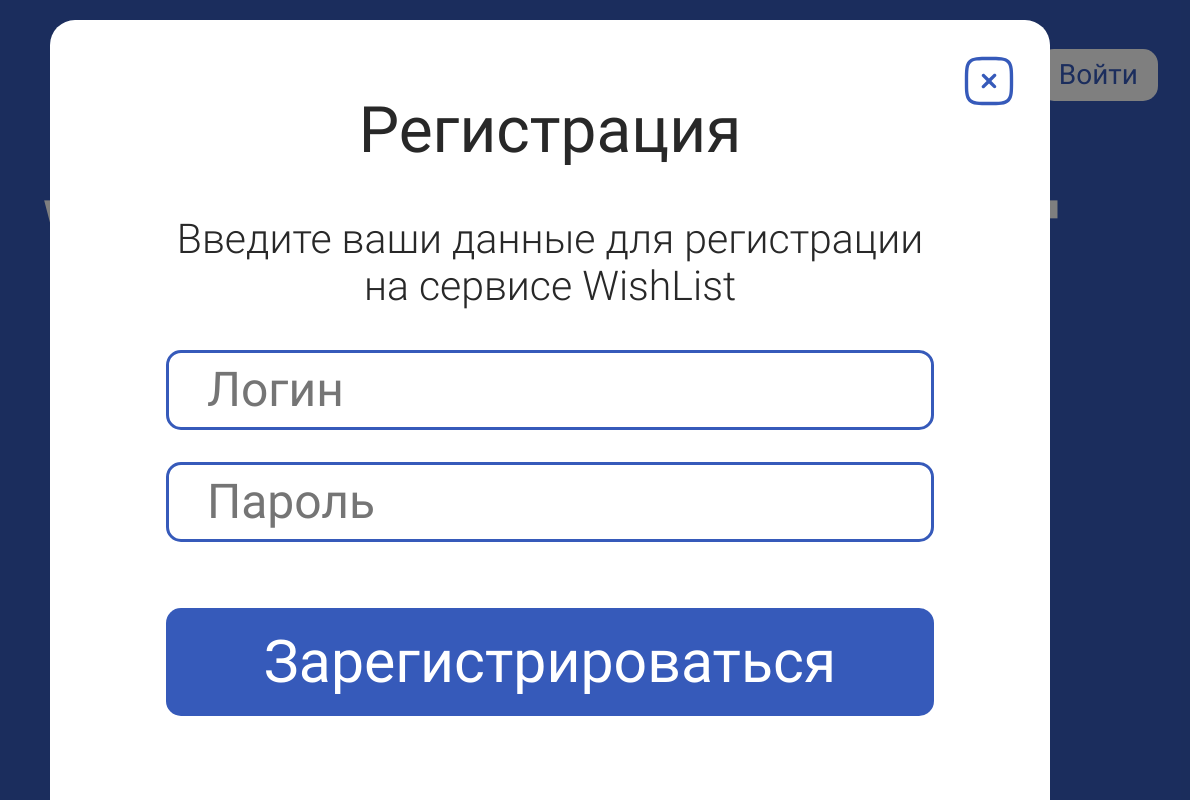
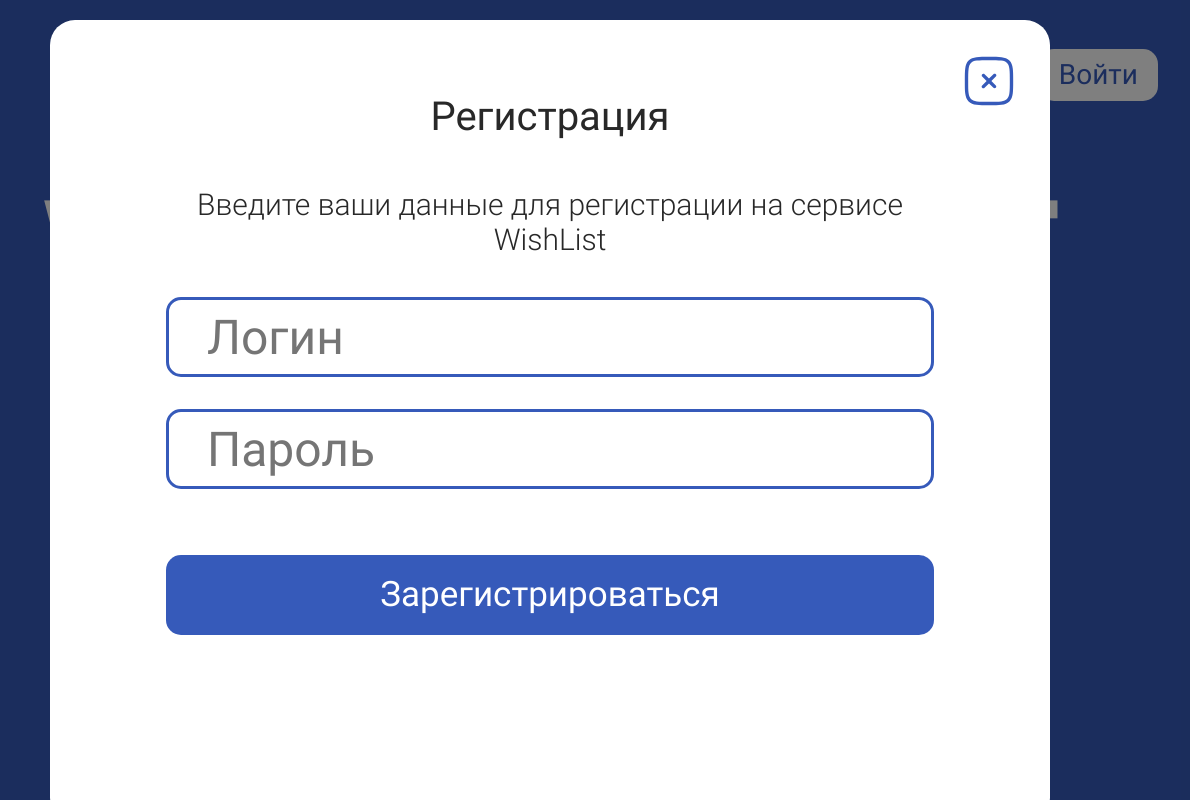
Before and after one commit to vmwebio/WishList, a plain HTML site: page index.html in a window 1280 px wide. Both pictures are taken after a click on the button "Зарегистрироваться". Shown: the full height of the page, 90-1280 px from the left. Drawn offline with Linux system fonts and the light colour scheme.

Commit message:
Update styles modal.css

```diff
--- a/style/modal.css
+++ b/style/modal.css
@@ -23,13 +23,13 @@
 .modal__title {
   text-align: center;
   font-weight: 400;
-  font-size: 64px;
+  font-size: 40px;
   margin-bottom: 48px;
 }
 
 .modal__description {
   text-align: center;
-  font-size: 41px;
+  font-size: 30px;
   font-weight: 300;
   margin-bottom: 40px;
 }
@@ -61,7 +61,7 @@
 .modal__btn {
   background-color: #365ABA;
   color: #FFFFFF;
-  font-size: 59px;
+  font-size: 35px;
   width: 100%;
   padding: 20px 40px;
 }
```
